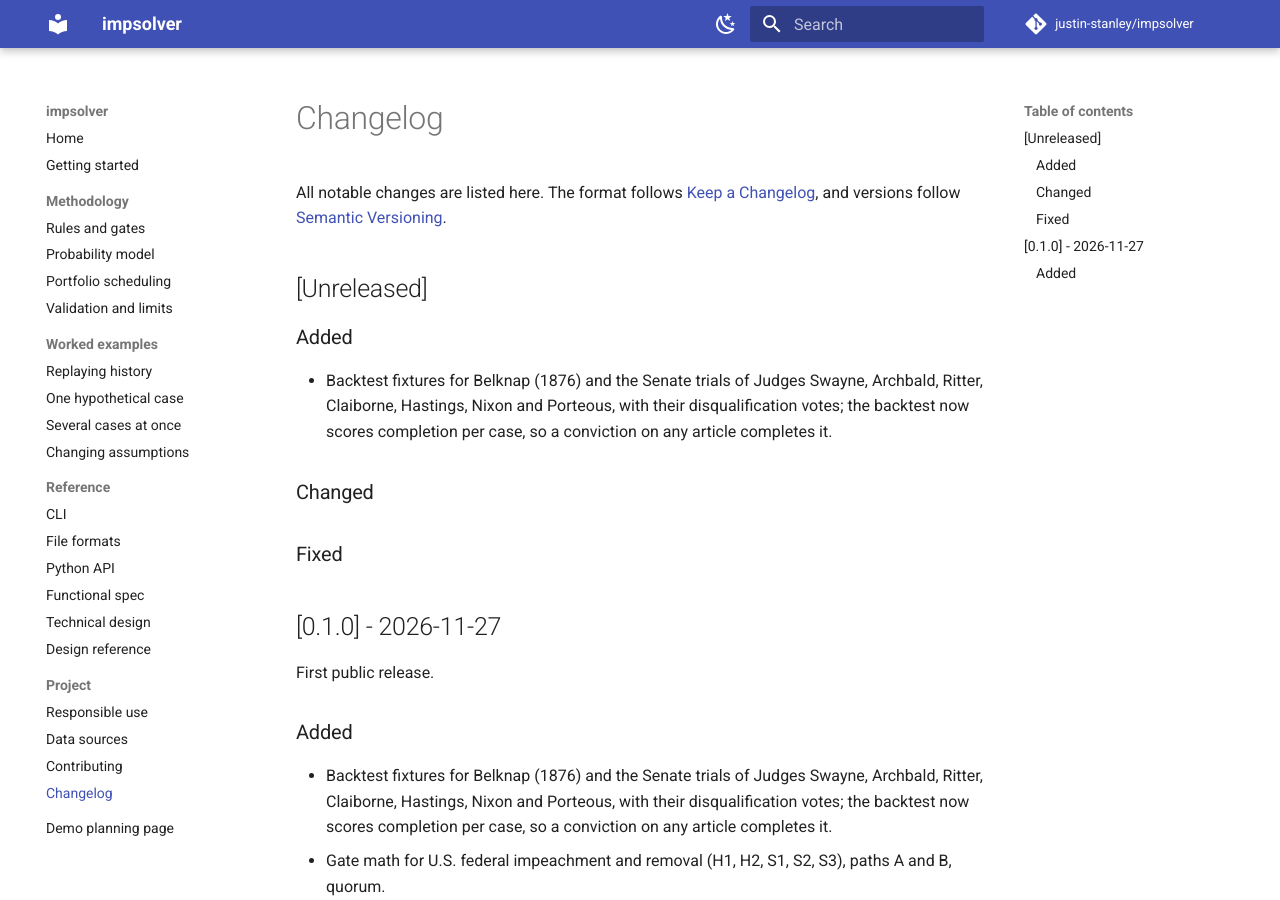
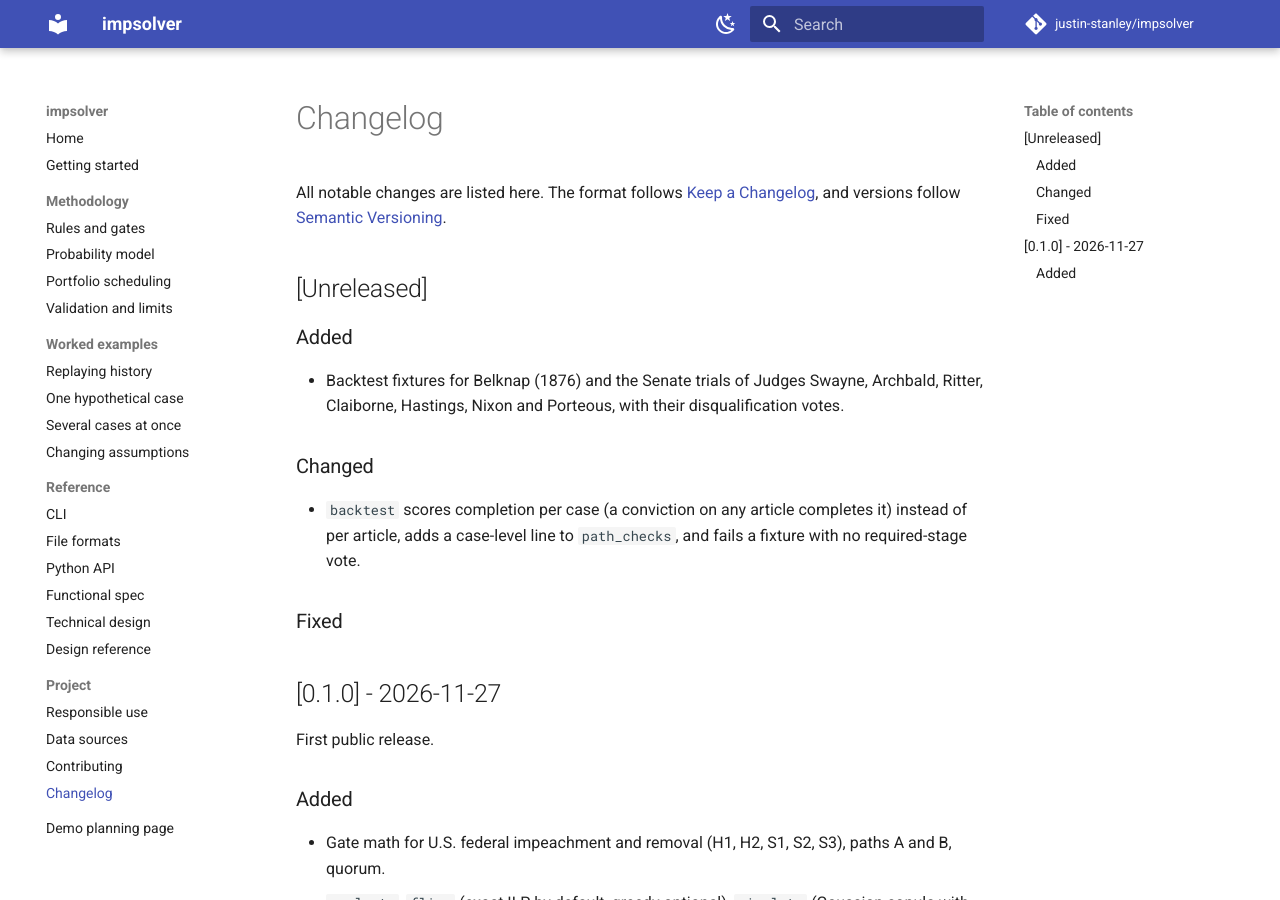
Before and after one commit to justin-stanley/impsolver, an MkDocs documentation site: the page built from docs/changelog.md, in a window 1280 px wide and 900 px high. Built offline with MkDocs 1.6.1 and Material for MkDocs 9.7.7, drawn with Linux system fonts in a browser that asks for light colours; comment, search, counter and statistics services are not loaded.

Commit message:
Backtest review fixes: changelog, Ritter S3 label, optional-only fixtures
Remove the duplicated entry from the 0.1.0 section, list the per-case
scoring under Changed, label Ritter's disqualification vote 'judgment',
fail fixtures with no required-stage vote, and rewrap DATA.md.

Co-Authored-By: Claude Opus 5.5 <noreply@anthropic.com>

```diff
--- a/CHANGELOG.md
+++ b/CHANGELOG.md
@@ -8,10 +8,11 @@ All notable changes are listed here. The format follows
 
 ### Added
 - Backtest fixtures for Belknap (1876) and the Senate trials of Judges Swayne, Archbald, Ritter,
-  Claiborne, Hastings, Nixon and Porteous, with their disqualification votes; the backtest now
-  scores completion per case, so a conviction on any article completes it.
+  Claiborne, Hastings, Nixon and Porteous, with their disqualification votes.
 
 ### Changed
+- `backtest` scores completion per case (a conviction on any article completes it) instead of per
+  article, adds a case-level line to `path_checks`, and fails a fixture with no required-stage vote.
 
 ### Fixed
 
@@ -20,9 +21,6 @@ All notable changes are listed here. The format follows
 First public release.
 
 ### Added
-- Backtest fixtures for Belknap (1876) and the Senate trials of Judges Swayne, Archbald, Ritter,
-  Claiborne, Hastings, Nixon and Porteous, with their disqualification votes; the backtest now
-  scores completion per case, so a conviction on any article completes it.
 - Gate math for U.S. federal impeachment and removal (H1, H2, S1, S2, S3), paths A and B, quorum.
 - `evaluate`, `flips` (exact ILP by default, greedy optional), `simulate` (Gaussian copula with
   optional co-defection loadings), `viability`, `compare`, `backtest`, `calibrate`, `validate`,
--- a/src/impsolver/data/fixtures/ritter-1936.yaml
+++ b/src/impsolver/data/fixtures/ritter-1936.yaml
@@ -29,6 +29,6 @@ votes:
   - {stage: S2, article: VI, yea: 46, nay: 37, not_voting: 13, expected: FAIL, expected_short: 10}
   - {stage: S2, article: VII, yea: 56, nay: 28, not_voting: 12, expected: PASS,
      note: "56 of 84 is exactly two-thirds"}
-  - {stage: S3, article: VII, yea: 0, nay: 76, not_voting: 20, expected: FAIL,
+  - {stage: S3, article: judgment, yea: 0, nay: 76, not_voting: 20, expected: FAIL,
      note: "disqualification order, majority required"}
 expected_complete: true
```
Also changed, not shown: DATA.md (+2 -1 lines), docs/examples/generated/backtest.md (+1 -1 lines), docs/technical-design.md (+2 -1 lines), 2 other files.
